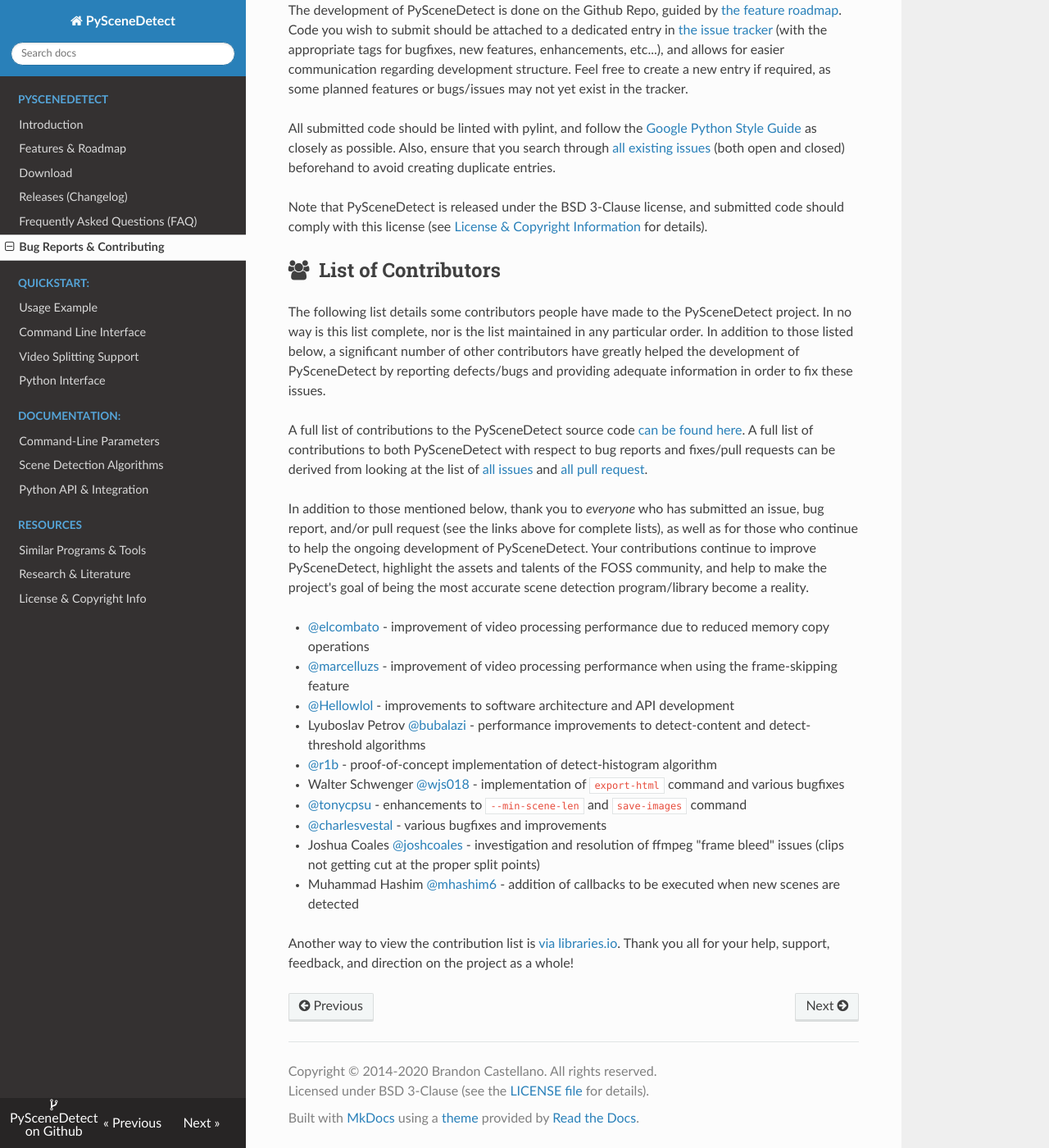
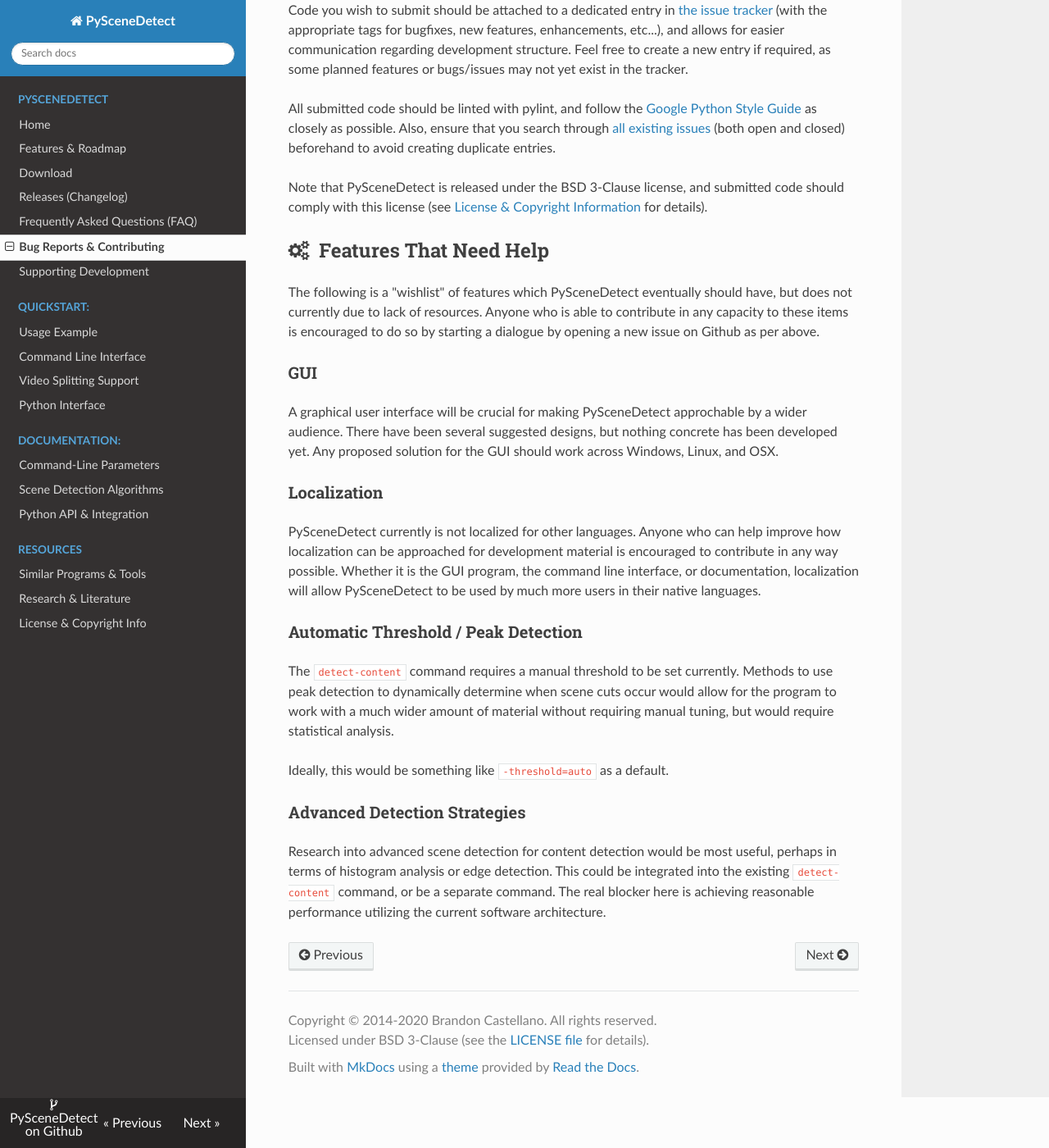
Before and after one commit to vovamushak/PySceneDetect, an MkDocs documentation site: the page built from docs/contributing.md, in a window 1280 px wide and 1400 px high, scrolled down 549 px. Shown: the whole window at 82% size. Built offline with MkDocs 1.6.1, drawn with Linux system fonts in a browser that asks for light colours; nearby versions of some CDN libraries; old or Windows-style settings are respelled for this version of MkDocs; some of the changed text lies outside the part shown.

Commit message:
Add new Supporting Development page.

```diff
--- a/docs/contributing.md
+++ b/docs/contributing.md
@@ -1,15 +1,13 @@
-
 
 ## <span class="fa fa-bug"></span>&nbsp; Bug Reports
 
-Bugs and issues with (as well as feature requests for) PySceneDetect are mainly handled through [the issue tracker on Github](https://github.com/Breakthrough/PySceneDetect/issues).  If you run into any bugs while using PySceneDetect, please feel free to [create a new issue](https://github.com/Breakthrough/PySceneDetect/issues/new).  Provide as much detail as you can - include an example that clearly demonstrates the problem (if possible), and make sure to include any/all relevant program output or error messages.
+Bugs, issues, features, and improvements to PySceneDetect are handled through [the issue tracker on Github](https://github.com/Breakthrough/PySceneDetect/issues).  If you run into any bugs using PySceneDetect, please [create a new issue](https://github.com/Breakthrough/PySceneDetect/issues/new).  Provide as much detail as you can - include an example that clearly demonstrates the problem (if possible), and make sure to include any/all relevant program output or error messages.
 
 When submitting bug reports, please add the command-line options `-v debug -l BUG_REPORT.txt` to the very beginning of the `scenedetect` command you are using, and attach the generated `BUG_REPORT.txt` file.
 
 Before opening a new issue, please do [search for any existing issues](https://github.com/Breakthrough/PySceneDetect/issues?q=) (both open and closed) which might report similar issues/bugs to avoid creating duplicate entries.  If you do find a duplicate report, feel free to add any additional information you feel may be relevant.
 
-
-## <span class="fa fa-cogs"></span>&nbsp; Contributing
+## <span class="fa fa-cogs"></span>&nbsp; Contributing to Development
 
 The development of PySceneDetect is done on the Github Repo, guided by [the feature roadmap](features.md).  Code you wish to submit should be attached to a dedicated entry in [the issue tracker](https://github.com/Breakthrough/PySceneDetect/issues?q=) (with the appropriate tags for bugfixes, new features, enhancements, etc...), and allows for easier communication regarding development structure.  Feel free to create a new entry if required, as some planned features or bugs/issues may not yet exist in the tracker.
 
@@ -18,23 +16,24 @@ All submitted code should be linted with pylint, and follow the [Google Python S
 Note that PySceneDetect is released under the BSD 3-Clause license, and submitted code should comply with this license (see [License & Copyright Information](copyright.md) for details).
 
 
-## <span class="fa fa-users"></span>&nbsp; List of Contributors
+## <span class="fa fa-cogs"></span>&nbsp; Features That Need Help
 
-The following list details some contributors people have made to the PySceneDetect project. In no way is this list complete, nor is the list maintained in any particular order. In addition to those listed below, a significant number of other contributors have greatly helped the development of PySceneDetect by reporting defects/bugs and providing adequate information in order to fix these issues.
+The following is a "wishlist" of features which PySceneDetect eventually should have, but does not currently due to lack of resources.  Anyone who is able to contribute in any capacity to these items is encouraged to do so by starting a dialogue by opening a new issue on Github as per above.
 
-A full list of contributions to the PySceneDetect source code [can be found here](https://github.com/Breakthrough/PySceneDetect/graphs/contributors).  A full list of contributions to both PySceneDetect with respect to bug reports and fixes/pull requests can be derived from looking at the list of [all issues](https://github.com/Breakthrough/PySceneDetect/issues?utf8=%E2%9C%93&q=is%3Aissue) and [all pull request](https://github.com/Breakthrough/PySceneDetect/pulls?utf8=%E2%9C%93&q=is%3Apr+).
+### GUI
 
-In addition to those mentioned below, thank you to *everyone* who has submitted an issue, bug report, and/or pull request (see the links above for complete lists), as well as for those who continue to help the ongoing development of PySceneDetect.  Your contributions continue to improve PySceneDetect, highlight the assets and talents of the FOSS community, and help to make the project's goal of being the most accurate scene detection program/library become a reality.
+A graphical user interface will be crucial for making PySceneDetect approchable by a wider audience.  There have been several suggested designs, but nothing concrete has been developed yet.  Any proposed solution for the GUI should work across Windows, Linux, and OSX.
 
- * [@elcombato](https://github.com/elcombato) - improvement of video processing performance due to reduced memory copy operations
- * [@marcelluzs](https://github.com/marcelluzs) - improvement of video processing performance when using the frame-skipping feature
- * [@Hellowlol](https://github.com/Hellowlol) - improvements to software architecture and API development
- * Lyuboslav Petrov [@bubalazi](https://github.com/bubalazi) - performance improvements to detect-content and detect-threshold algorithms
- * [@r1b](https://github.com/r1b) - proof-of-concept implementation of detect-histogram algorithm
- * Walter Schwenger [@wjs018](https://github.com/wjs018) - implementation of `export-html` command and various bugfixes
- * [@tonycpsu](https://github.com/tonycpsu) - enhancements to `--min-scene-len` and `save-images` command
- * [@charlesvestal](https://github.com/charlesvestal) - various bugfixes and improvements
- * Joshua Coales [@joshcoales](https://github.com/joshcoales) - investigation and resolution of ffmpeg "frame bleed" issues (clips not getting cut at the proper split points)
- * Muhammad Hashim [@mhashim6](https://github.com/mhashim6) - addition of callbacks to be executed when new scenes are detected
+### Localization
 
-Another way to view the contribution list is [via libraries.io](https://libraries.io/github/Breakthrough/PySceneDetect/contributors).  Thank you all for your help, support, feedback, and direction on the project as a whole!
+PySceneDetect currently is not localized for other languages.  Anyone who can help improve how localization can be approached for development material is encouraged to contribute in any way possible.  Whether it is the GUI program, the command line interface, or documentation, localization will allow PySceneDetect to be used by much more users in their native languages.
+
+### Automatic Threshold / Peak Detection
+
+The `detect-content` command requires a manual threshold to be set currently.  Methods to use peak detection to dynamically determine when scene cuts occur would allow for the program to work with a much wider amount of material without requiring manual tuning, but would require statistical analysis.
+
+Ideally, this would be something like `-threshold=auto` as a default.
+
+### Advanced Detection Strategies
+
+Research into advanced scene detection for content detection would be most useful, perhaps in terms of histogram analysis or edge detection.  This could be integrated into the existing `detect-content` command, or be a separate command.  The real blocker here is achieving reasonable performance utilizing the current software architecture.
--- a/mkdocs.yml
+++ b/mkdocs.yml
@@ -11,12 +11,13 @@ google_analytics: ['UA-72551323-1', 'auto']
 
 pages:
 - 'PySceneDetect':
-    - 'Introduction': 'index.md'
+    - 'Home': 'index.md'
     - 'Features & Roadmap': 'features.md'
     - 'Download': 'download.md'
     - 'Releases (Changelog)': 'changelog.md'
     - 'Frequently Asked Questions (FAQ)': 'faq.md'
     - 'Bug Reports & Contributing': 'contributing.md'
+    - 'Supporting Development': 'supporting.md'
 - 'Quickstart:':
     - 'Usage Example': 'examples/usage-example.md'
     - 'Command Line Interface': 'examples/usage.md'
```
Also changed, not shown: docs/faq.md (+10 -0 lines), docs/supporting.md (added, +39 -0 lines).
